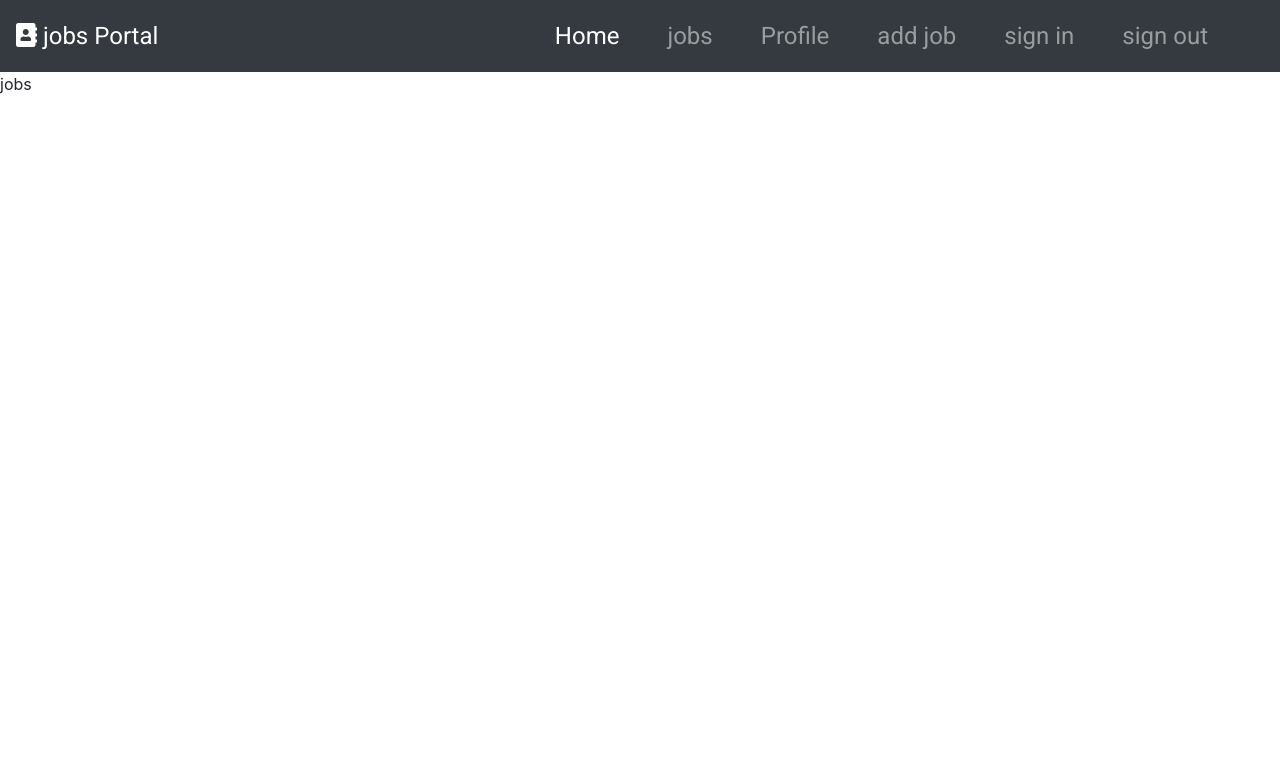
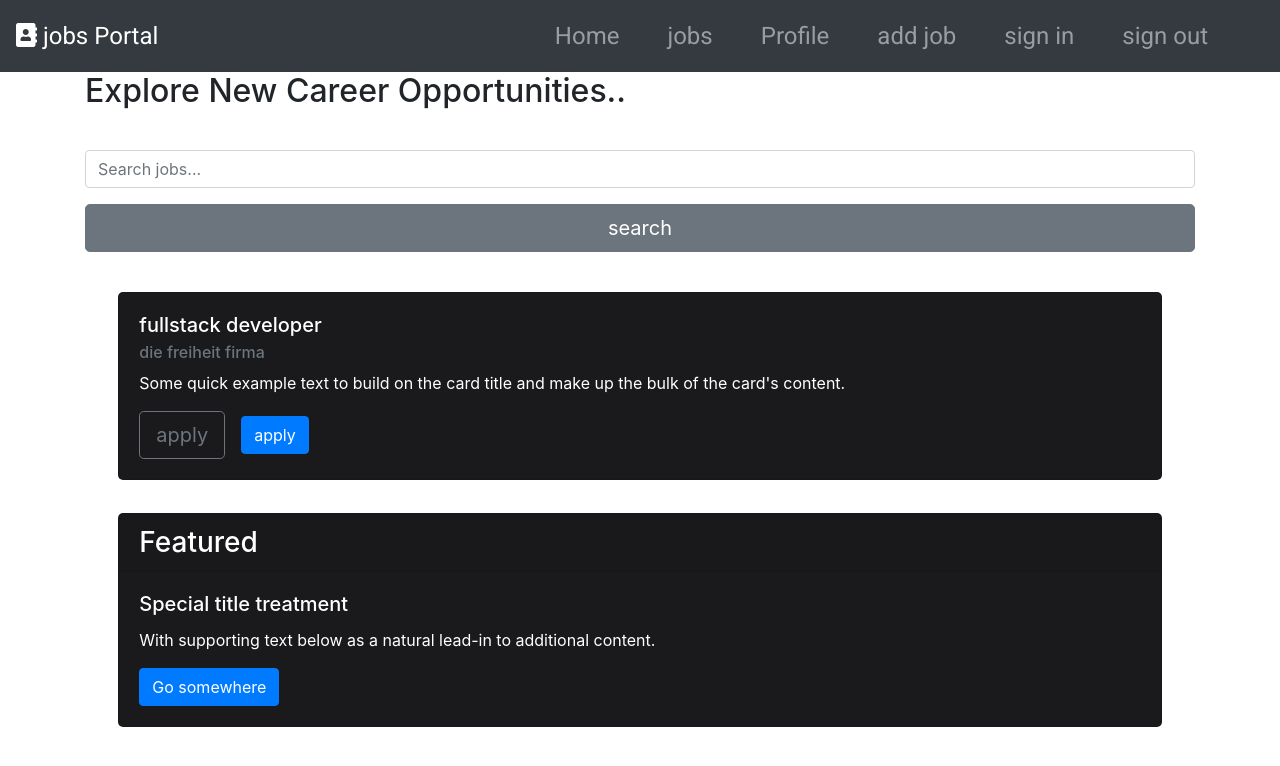
Before and after one commit to Msaad668/Jobs-app, a React (Create React App) app in the folder client/: page /jobs in a window 1280 px wide. Shown: the top 766 px of the page. Built offline with nearby package versions, Linux system fonts and the light colour scheme.

Commit message:
added jobs page html

```diff
--- a/client/src/App.css
+++ b/client/src/App.css
@@ -44,3 +44,24 @@
 .nav-item {
   margin-right: 2rem;
 }
+
+/* card */
+
+.card {
+  margin: 3%;
+  background: #1a1a1d;
+  color: white;
+  border-radius: 5px;
+}
+
+.search {
+  margin: 2.5rem 0rem;
+}
+
+.search-input {
+  margin-bottom: 1rem;
+}
+
+.search-button {
+  margin-bottom: 1rem;
+}
--- a/client/src/components/layout/Navbar.js
+++ b/client/src/components/layout/Navbar.js
@@ -20,9 +20,9 @@ const Navbar = () => {
       </button>
       <div class="collapse navbar-collapse" id="navbarNavDropdown">
         <ul class="navbar-nav ml-auto">
-          <li class="nav-item active">
+          <li class="nav-item ">
             <Link to="/" class="nav-link">
-              Home <span class="sr-only">(current)</span>
+              Home
             </Link>
           </li>
           <li class="nav-item">
--- a/client/src/components/pages/Jobs.js
+++ b/client/src/components/pages/Jobs.js
@@ -1,7 +1,58 @@
 import React from "react";
 
 const Jobs = () => {
-  return <div>jobs</div>;
+  return (
+    <div className="container">
+      <h2>Explore New Career Opportunities..</h2>
+      <div className="search">
+        <input
+          type="text"
+          class="form-control search-input"
+          placeholder="Search jobs..."
+        />
+        <button
+          type="button"
+          class="btn btn-secondary btn-lg btn-block search-button"
+        >
+          search
+        </button>
+      </div>
+      <div class="card">
+        <div class="card-body">
+          <h5 class="card-title">fullstack developer</h5>
+          <h6 class="card-subtitle mb-2 text-muted">die freiheit firma</h6>
+          <p class="card-text">
+            Some quick example text to build on the card title and make up the
+            bulk of the card's content.
+          </p>
+          <button
+            style={{ marginRight: "1rem" }}
+            type="button"
+            class="btn btn-outline-secondary btn-lg"
+          >
+            apply
+          </button>
+          <a href="#" class="btn btn-primary">
+            apply
+          </a>
+        </div>
+      </div>
+
+      <div class="card">
+        <h3 class="card-header">Featured</h3>
+        <div class="card-body">
+          <h5 class="card-title">Special title treatment</h5>
+          <p class="card-text">
+            With supporting text below as a natural lead-in to additional
+            content.
+          </p>
+          <a href="#" class="btn btn-primary">
+            Go somewhere
+          </a>
+        </div>
+      </div>
+    </div>
+  );
 };
 
 export default Jobs;
```
